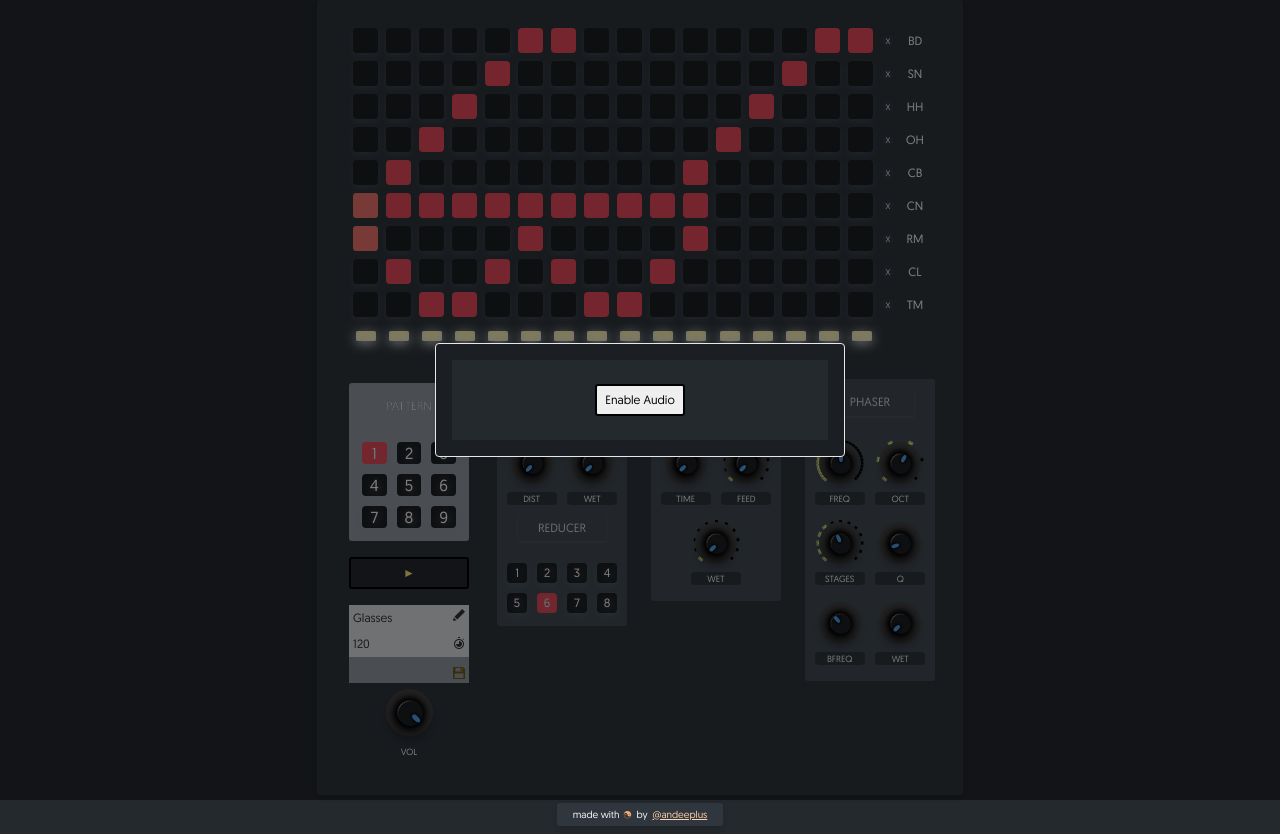
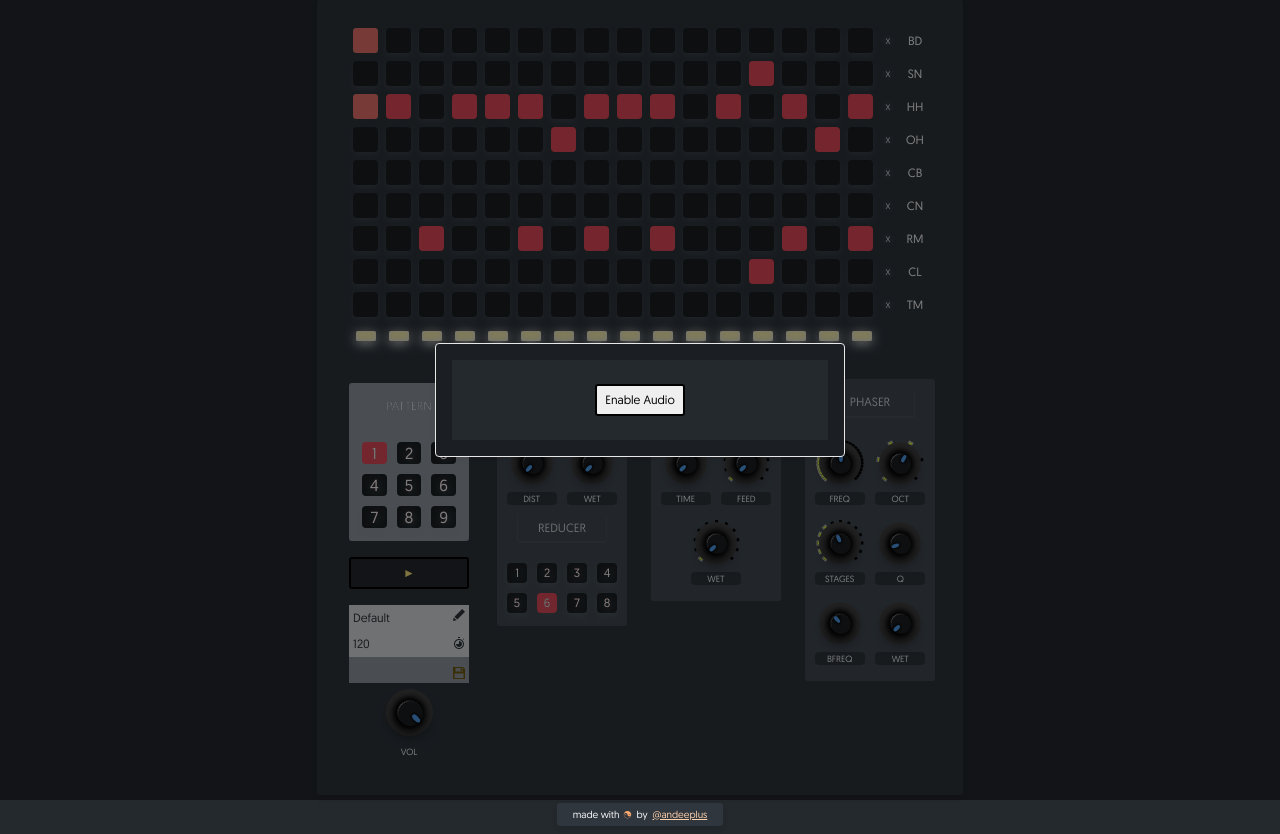
Before and after one commit to andeeplus/stepsequencer, a React (Create React App) app: page / in a window 1280 px wide. Built offline with nearby package versions, Linux system fonts and the light colour scheme; no server answers.

Commit message:
Updated SyncMachine

```diff
--- a/package.json
+++ b/package.json
@@ -4,7 +4,6 @@
   "homepage": "https://stepsequencer.now.sh/",
   "private": true,
   "dependencies": {
-    "chalk": "^4.1.0",
     "framer-motion": "^2.6.6",
     "node-sass": "^4.14.1",
     "react": "^16.13.1",
--- a/src/components/SyncMachine.js
+++ b/src/components/SyncMachine.js
@@ -1,8 +1,7 @@
 import React, { Component } from "react";
 import { connect } from "react-redux";
-import chalk from 'chalk'
 import Tone from "tone";
-import { drumSamples, initFX } from "../presets/drums";
+import { drumSamples, initFX, drumIds } from "../presets/drums";
 import DrumMachine from "./DrumMachine";
 import {
   UPDATE_SEQUENCE,
@@ -44,7 +43,7 @@ class SyncMachine extends Component {
     this.state = {
       timing: "16n",
       audioContextIsActive: false,
-      indexSeq:0
+      indexSeq: 0,
     };
     this.drumDist = null;
     this.sequence = props.sequence;
@@ -53,6 +52,7 @@ class SyncMachine extends Component {
     this.drumCrusher = null;
     this.drumPPDelay = null;
     this.Sequence = null;
+    this.indexSeq = 0;
   }
 
   componentDidUpdate(prevProps) {
@@ -67,12 +67,6 @@ class SyncMachine extends Component {
     if (prevProps.bpm !== this.props.bpm) {
       Tone.Transport.bpm.value = this.props.bpm;
     }
-  }
-
-  restart() {
-    this.setState({indexSeq : 0});
-    Tone.Transport.cancel();
-    this.startSequence();
   }
 
   initSetup = () => {
@@ -90,8 +84,6 @@ class SyncMachine extends Component {
   };
 
   activateAudioContext = async () => {
-
-
     await this.initSetup();
     await this.initFX();
     drumSamples.chain(
@@ -104,7 +96,7 @@ class SyncMachine extends Component {
     );
 
     console.log(
-      "%c Audio Context has been loaded successfully!",
+      "%c :: Audio Context has been loaded successfully! :: ",
       "background: blue; color: white"
     );
     this.setState({ audioContextIsActive: true });
@@ -120,14 +112,16 @@ class SyncMachine extends Component {
 
     this.Sequence = new Tone.Sequence(
       (time, i) => {
+
         Tone.Draw.schedule(() => {
           this.setState({ indexSeq: i });
         }, time);
-        Object.keys(this.sequence).map(
-          (drum) =>
-            [...this.sequence[drum]].indexOf(i) >= 0 &&
-            drumSamples.get(drum).start()
-        );
+
+        let drum
+        for (drum of drumIds) {
+          if (this.sequence[drum].includes(i)) drumSamples.get(drum).start()
+        }
+
       },
       sequencerTrigs,
       "16n"
--- a/src/components/Timeline.js
+++ b/src/components/Timeline.js
@@ -1,33 +1,43 @@
-import React from 'react'
-import { Box } from 'ui'
-import styled from 'styled-components'
+import React from "react";
+import { Box } from "ui";
+import styled from "styled-components";
 
 const LedBox = styled.div`
   height: 10px;
   width: 25%;
   margin: 10px 0;
   float: left;
-`
+`;
 const LedColor = styled.div`
   margin: 0 auto;
   width: 20px;
   height: 10px;
-    background-color: ${({theme, isActive}) => isActive ? theme.colors.red[8] : theme.colors.yellow[2] };
+  background-color: ${({ theme, isActive }) =>
+    isActive ? theme.colors.red[8] : theme.colors.yellow[2]};
   border-radius: 2px;
-    box-shadow: rgba(0, 0, 0, 0.2) 0 -1px 7px 1px, inset ${({theme, isActive}) => isActive ? theme.colors.gray[7] : theme.colors.gray[2] } 0 -1px 5px,
-        ${({theme, isActive}) => isActive ? theme.colors.red[8] : theme.colors.white } 0 2px 12px;
-    transition: all .25s ease-out;
-`
+  box-shadow: rgba(0, 0, 0, 0.2) 0 -1px 7px 1px,
+    inset
+      ${({ theme, isActive }) =>
+        isActive ? theme.colors.gray[7] : theme.colors.gray[2]}
+      0 -1px 5px,
+    ${({ theme, isActive }) =>
+        isActive ? theme.colors.red[8] : theme.colors.white}
+      0 2px 12px;
+  transition: all 0.25s ease-out;
+`;
 
-const Timeline = ({steps, indexSeq, isPlaying}) =>
-    <Box width='100%' justifyContent='flex-start'>
-        <Box width='91%'>
-        {steps.map((step, i) =>
+const Timeline = ({ steps, indexSeq, isPlaying }) => {
+
+  return (
+    <Box width="100%" justifyContent="flex-start">
+      <Box width="91%">
+        {steps.map((step, i) => (
           <LedBox key={i}>
             <LedColor isActive={isPlaying && i === indexSeq} />
           </LedBox>
-        )}
+        ))}
       </Box>
     </Box>
-
-export { Timeline }
+  );
+};
+export { Timeline };
--- a/src/presets/drums.js
+++ b/src/presets/drums.js
@@ -40,54 +40,54 @@ const emptyPattern = {
 
 const defaultPatterns = [
   {
-    bd: [5, 6, 14, 15],
-    sn: [4, 13],
-    hh: [3, 12],
-    oh: [2, 11],
-    cb: [1, 10],
-    cn: [0, 6, 2, 1, 3, 4, 5, 9, 7, 8, 10],
-    rm: [0, 5, 10],
-    cl: [1, 4, 9, 6],
-    tm: [2, 3, 8, 7],
-    name: "Glasses",
-    timestamp: "19:1:14",
-    index: 0,
-    bpm: 120,
-  },
-  {
-    bpm: 120,
-    index: 1,
-    name: "Default2",
-    timestamp: "default",
-    bd: [0, 8],
-    sn: [4, 12],
-    hh: [0, 2, 4, 6, 8, 10, 12, 14],
-    oh: [14],
-    cb: [],
-    cn: [],
-    rm: [],
-    cl: [],
-    tm: [16],
-  },
-  {
-    bpm: 120,
-    index: 2,
-    name: "Default3",
-    timestamp: "default",
-    bd: [0, 4, 8, 12],
-    sn: [4, 12],
+    bd: [0],
+    sn: [12],
     hh: [0, 1, 3, 4, 5, 7, 8, 9, 11, 13, 15, 16],
-    oh: [2, 6, 10, 14],
+    oh: [14, 6],
     cb: [],
     cn: [],
     rm: [2, 5, 7, 9, 13, 15],
     cl: [12],
     tm: [],
+    name: "Default",
+    timestamp: "default",
+    index: 0,
+    bpm: 120,
   },
   {
+    bd: [0, 7],
+    cb: [],
+    cl: [],
+    cn: [],
+    hh: [0, 1, 2, 3, 4, 5, 6, 7, 8, 9, 10, 11, 12, 13, 15],
+    oh: [14],
+    rm: [],
+    sn: [4, 12],
+    tm: [],
+    name: "Straight",
+    timestamp: "default",
+    index: 1,
+    bpm: 130,
+  },
+  {
+    bd: [7, 6],
+    sn: [7, 9],
+    hh: [8, 7, 6],
+    oh: [7, 5],
+    cb: [6, 8, 7],
+    cn: [5, 9],
+    rm: [5, 9],
+    cl: [3, 5, 4, 6, 7, 8, 9, 10, 11],
+    tm: [16, 4, 9, 15],
+    name: "Skate",
+    timestamp: "default",
+    index: 2,
     bpm: 120,
+  },
+  {
+    bpm: 95,
     index: 3,
-    name: "Default4",
+    name: "Slowly",
     timestamp: "default",
     bd: [0, 10],
     sn: [4, 12],
@@ -100,79 +100,79 @@ const defaultPatterns = [
     tm: [],
   },
   {
+    bd: [5, 6, 14, 15],
+    sn: [4, 13],
+    hh: [3, 12],
+    oh: [2, 11],
+    cb: [1, 10],
+    cn: [0, 6, 2, 1, 3, 4, 5, 9, 7, 8, 10],
+    rm: [0, 5, 10],
+    cl: [1, 4, 9, 6],
+    tm: [2, 3, 8, 7],
+    name: "Sunglasses",
+    timestamp: "default",
+    index: 4,
     bpm: 120,
-    index: 4,
-    name: "Default5",
-    timestamp: "default",
-    bd: [0],
-    cb: [],
-    cl: [],
-    cn: [],
-    hh: [0, 1, 2, 3, 4, 5, 6, 7, 8, 9, 10, 11, 12, 13, 15],
-    oh: [14],
-    rm: [],
-    sn: [4, 12],
-    tm: [],
   },
   {
-    bpm: 120,
-    index: 5,
-    name: "Default6",
-    timestamp: "default",
     bd: [0, 10],
     sn: [4, 12],
-    hh: [0, 1, 2, 3, 4, 5, 6, 7, 8, 9, 10, 11, 12, 13, 15],
+    hh: [1, 3, 5, 6, 7, 9, 10, 11, 13, 15, 2],
     oh: [14],
-    cb: [],
+    cb: [3],
+    cn: [6, 5],
+    rm: [12, 11],
+    cl: [],
+    tm: [],
+    name: "Perc",
+    timestamp: "20:23:18",
+    index: 5,
+    bpm: 105,
+  },
+  {
+    bd: [0, 3, 6, 8, 11, 14],
+    sn: [],
+    hh: [2, 12, 13, 5],
+    oh: [],
+    cb: [14],
     cn: [],
     rm: [],
     cl: [],
     tm: [],
+    name: "Jukey",
+    timestamp: "20:36:2",
+    index: 6,
+    bpm: 140,
   },
   {
+    bd: [0, 4, 8, 12],
+    sn: [],
+    hh: [10, 2, 6, 13],
+    oh: [],
+    cb: [],
+    cn: [],
+    rm: [15, 3, 7],
+    cl: [],
+    tm: [9],
+    name: "Techno",
+    timestamp: "20:34:51",
+    index: 7,
     bpm: 120,
-    index: 6,
-    name: "Default7",
-    timestamp: "default",
-    bd: [0, 10],
-    sn: [4, 12],
-    hh: [0, 1, 2, 3, 4, 5, 6, 7, 8, 9, 10, 11, 12, 13, 15],
+  },
+  {
+    bd: [0, 9],
+    sn: [4, 10],
+    hh: [5, 6, 8, 11, 12, 15, 2],
     oh: [14],
     cb: [],
     cn: [],
-    rm: [],
+    rm: [13],
     cl: [],
     tm: [],
-  },
-  {
-    bpm: 120,
-    index: 7,
-    name: "Default8",
-    timestamp: "default",
-    bd: [0, 10],
-    sn: [4, 12],
-    hh: [0, 1, 2, 3, 4, 5, 6, 7, 8, 9, 10, 11, 12, 13, 15],
-    oh: [14],
-    cb: [],
-    cn: [],
-    rm: [],
-    cl: [],
-    tm: [],
-  },
-  {
-    bpm: 120,
+    name: "DnB",
+    timestamp: "20:37:24",
     index: 8,
-    name: "Default9",
-    timestamp: "default",
-    bd: [0, 10],
-    sn: [4, 12],
-    hh: [0, 1, 2, 3, 4, 5, 6, 7, 8, 9, 10, 11, 12, 13, 15],
-    oh: [14],
-    cb: [],
-    cn: [],
-    rm: [],
-    cl: [],
-    tm: [],
+    bpm: 172,
   },
 ];
 
```
Lines whose indentation alone changed are shown as unchanged.
